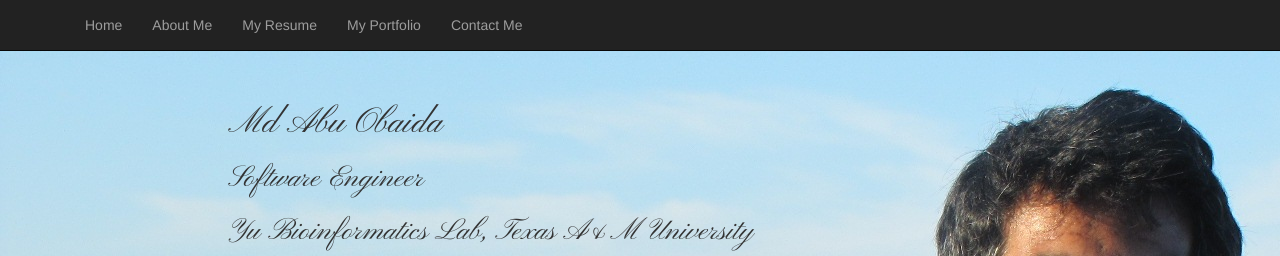
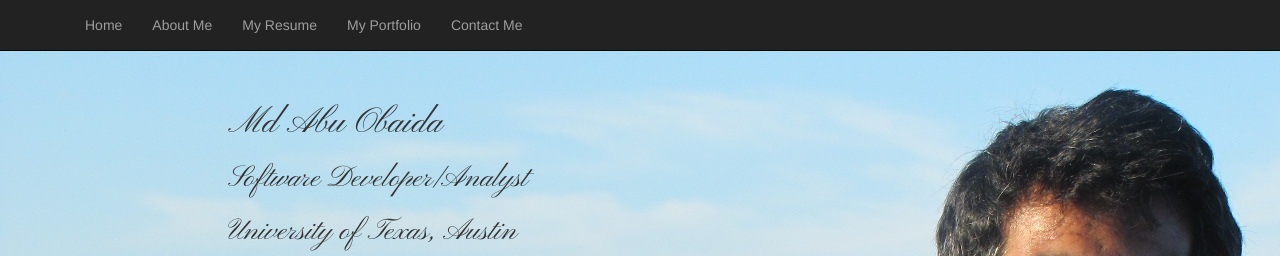
Before and after one commit to tareqobaida/tareqobaida.github.io, a plain HTML site: page index.html in a window 1280 px wide. Shown: the top 256 px of the page. Drawn offline with nearby package versions, Linux system fonts and the light colour scheme.

Commit message:
Update index.html

```diff
--- a/index.html
+++ b/index.html
@@ -32,8 +32,8 @@
 						<div class="col-sm-10 col-sm-offset-2 ">
 							<div id="title">
 								<h1>Md Abu Obaida</h1>
-								<h2>Software Engineer</h2>
-								<h2>Yu Bioinformatics Lab, Texas A&M University</h2>
+								<h2>Software Developer/Analyst</h2>
+								<h2>University of Texas, Austin</h2>
 
 								<a class="btn btn-primary" href="https://www.facebook.com/tareq.obaida" target="_blank"><i class="fa fa-facebook"></i></a>&nbsp <a class="btn btn-danger" href="https://plus.google.com/u/0/+TareqObaida/posts/p/pub" target="_blank"><i class="fa fa-google-plus "></i></a>&nbsp <a class="btn btn-info" href="https://www.linkedin.com/in/mdabuobaida" target="_blank"><i class="fa fa-linkedin "></i></a>
 							</div>
```
